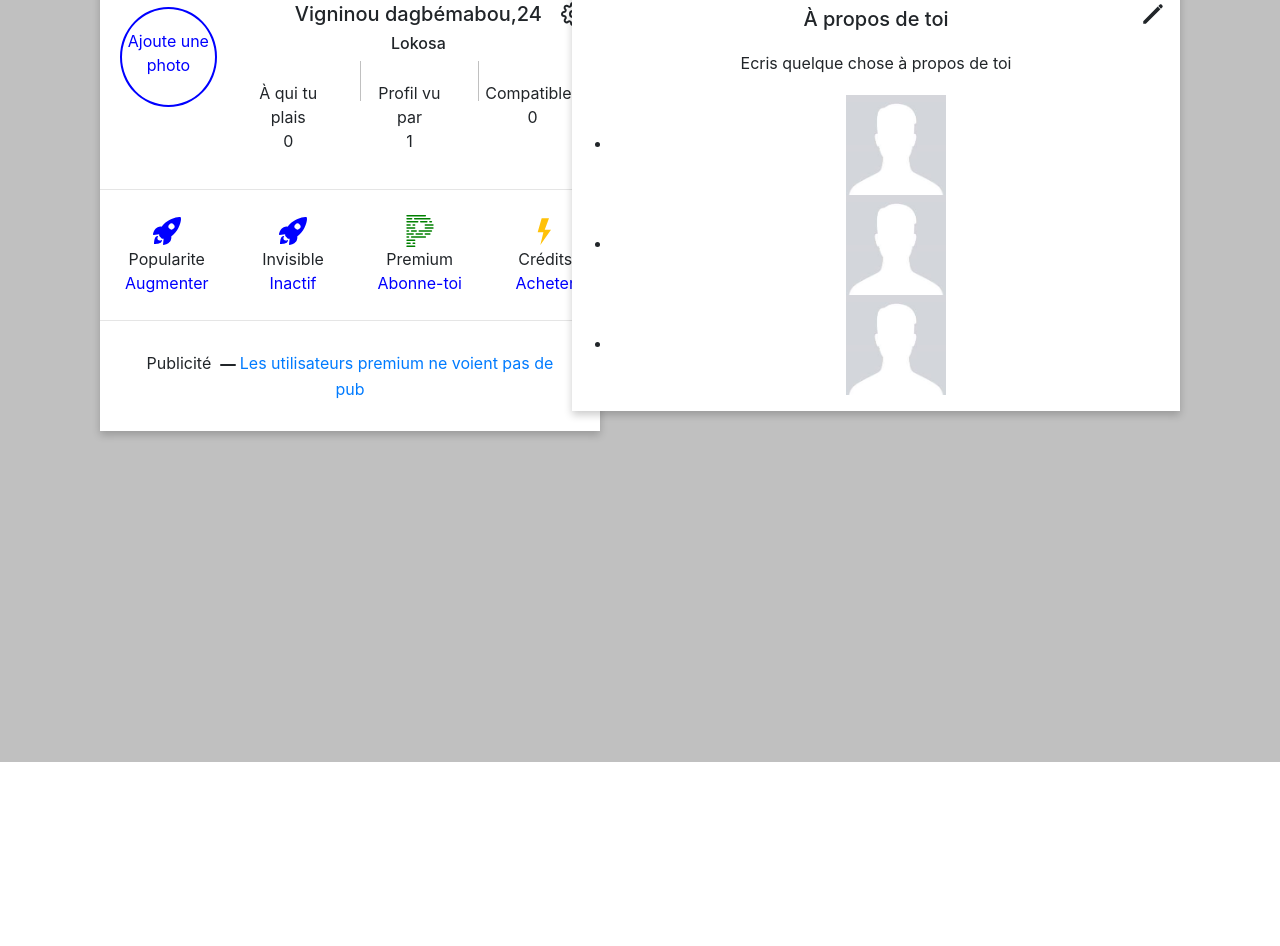
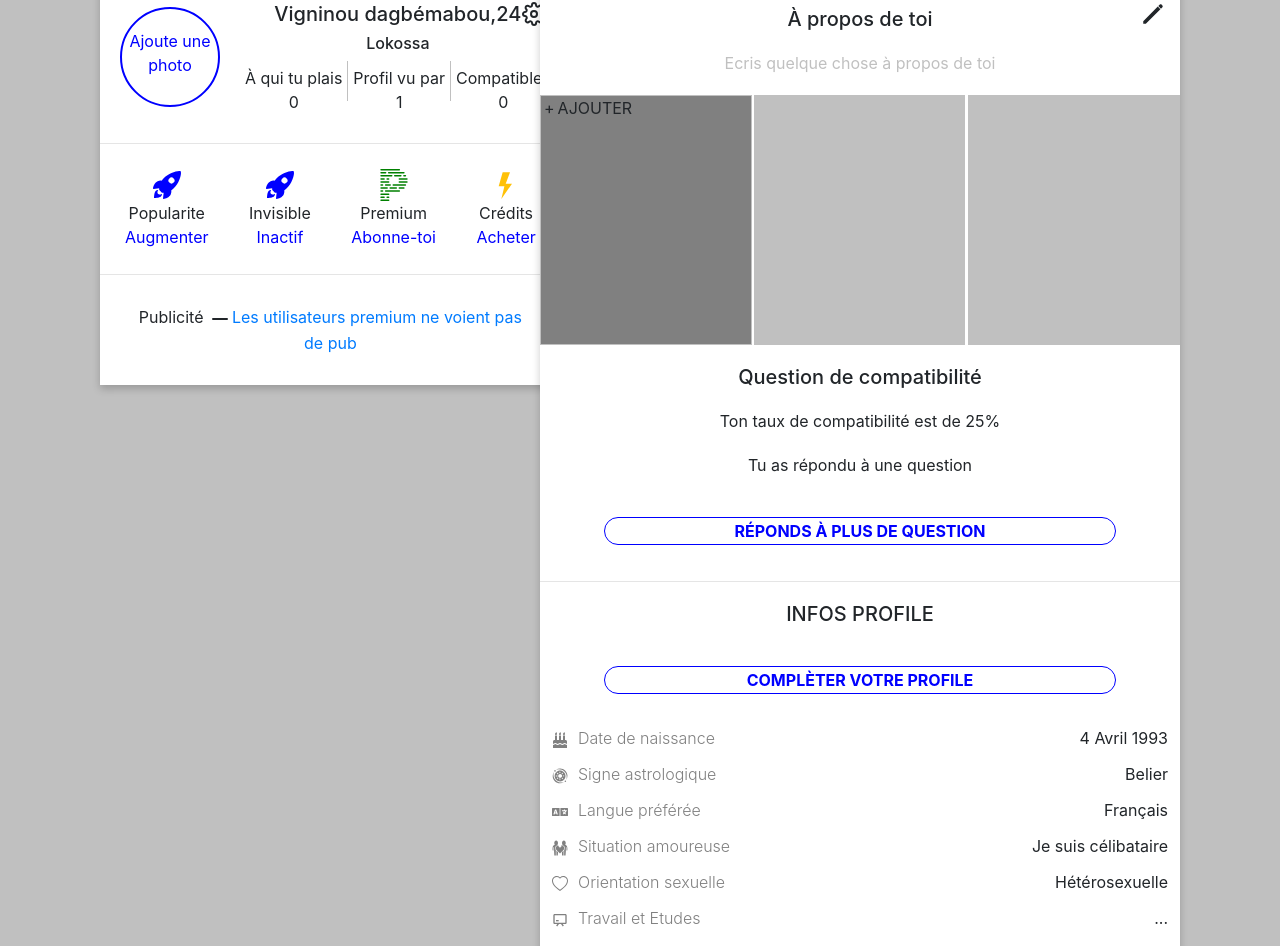
Before and after one commit to Dramani-devfullstack/solidar-ItProjectUnderSalomon, a React (Create React App) app in the folder dramani-app/: page / in a window 1280 px wide. Shown: the part 398-1344 px from the top of the page. Before the commit the page ends 1160 px from the top, so only its background shows below. Built offline with nearby package versions, Linux system fonts and the light colour scheme.

Commit message:
LeftSide, verification Box, achevé

```diff
--- a/dramani-app/src/ContentComponent/LeftSideBar.css
+++ b/dramani-app/src/ContentComponent/LeftSideBar.css
@@ -5,7 +5,7 @@
     left: 1;
     margin-top: 25px;
     margin-left: 100px;
-    width: 500px;
+    width: 36%;
     height: auto;
     background: #ffffff;
     box-shadow: 0 4px 8px 0 rgba(0, 0, 0, 0.2);
@@ -45,12 +45,11 @@
 }
 
 .profileView > p {
-    margin-left: 6px;
+    margin: 5px;
 }
 .vl {
     border-left: 1px solid silver;
     height: 40px;
-    margin-left: 6px;
   }
 
   .profileView > p >span {
--- a/dramani-app/src/ContentComponent/LeftSideBar.js
+++ b/dramani-app/src/ContentComponent/LeftSideBar.js
@@ -17,7 +17,7 @@ const LeftSideBar =()=> {
                 </div>
                 <div className="userName">
                     <h5 className="nameOfUser">Vigninou dagbémabou,24</h5>
-                    <h6 className="userCity">Lokosa</h6>
+                    <h6 className="userCity">Lokossa</h6>
                     <div className="profileView">
                         <p>
                             À qui tu plais <br/>
@@ -53,13 +53,13 @@ const LeftSideBar =()=> {
                 </div>
 
                 <div className="profileParamter1">
-                    <SiPrettier id="profileParamter1Icon"    size="2em" color="green"/>
+                    <SiPrettier id="profileParamter1Icon"   size="2em" color="green"/>
                     <span>Premium</span>
                     <span className="profileParamter1Span">Abonne-toi</span>
                 </div>
 
                 <div className="profileParamter1">
-                    <FcFlashOn id="profileParamter1Icon"   size="2em" />
+                    <FcFlashOn id="profileParamter1Icon"  size="2em" />
                     <span>Crédits</span>
                     <span className="profileParamter1Span">Acheter</span>
                 </div>
--- a/dramani-app/src/ContentComponent/RightSideBar.css
+++ b/dramani-app/src/ContentComponent/RightSideBar.css
@@ -5,25 +5,108 @@
     right: 0;
     margin-top: 25px;
     margin-right: 100px;
-    width: 47.5%;
+
+    width: 50%;
     height: auto;
     background: #ffffff;
     box-shadow: 0 4px 8px 0 rgba(0, 0, 0, 0.2);
 }
-
 .pencilIcon {
     position: absolute;
     top: 0;
     right: 0;
     margin: 15px;
 }
-
 .aboutUserBox > h5, p {
     margin: 20px;
 }
+.aboutUserBox >p {
+    margin: 20px;
+    color: silver;
+}
 
-.aboutUserBox >p {
+.aboutUserBoxImg {
+
+}
+.aboutUserBoxImg > span {
+    width: 250px;
+    height: 250px;
+    background-color: silver;
+    border: 1px solid silver;
+}
+.aboutUserBoxImg span:first-child {
+    margin-right: 2px;
+}
+.aboutUserBoxImg span:last-child {
+    margin-left: 3px;
+}
+.aboutUserBoxImg {
+    display: flex;
+    flex-direction: row;
+    justify-content: space-between;
+}
+
+.aboutUserBoxImg span:first-child{
+    position: relative;
+    background-color: gray;
+
+}
+
+.aboutUserBoxText{
+    position: absolute;
+    display: flex;
+}
 
 
+.compatibiliClass>h5 {
+    margin: 20px;
+}
 
+.aboutUserBox button {
+    width: 80%;
+    margin: 20px;
+    background-color: transparent;
+    border: 1px blue solid;
+    border-radius: 25px;
+    color: blue;
+    text-transform: uppercase;
+    font-weight: 700;
 }
+
+.profileInfo>button {
+
+    width: 80%;
+    margin: 20px;
+    background-color: transparent;
+    border: 1px blue solid;
+    border-radius: 25px;
+    color: blue;
+    text-transform: uppercase;
+    font-weight: 700;
+}
+
+.profileInfo>h5 {
+    margin: 20px;
+}
+
+.profileInfoBirth {
+    display: flex;
+    justify-content: space-between;
+    align-items: center;
+    margin: 12px;
+}
+
+.profileInfoBirth> div{
+    color: gray;
+    font-weight: 300;
+}
+
+#profileInfoFirstSpan{
+
+    margin-left: 10px;
+}
+
+.profileVerification>h5 {
+    text-transform: uppercase;
+    margin: 20px;
+}
--- a/dramani-app/src/ContentComponent/RightSideBar.js
+++ b/dramani-app/src/ContentComponent/RightSideBar.js
@@ -5,25 +5,97 @@ import { IoRocketSharp, IoPencilSharp } from "react-icons/io5";
 import { SiPrettier } from "react-icons/si";
 import { FcFlashOn, FcGallery } from "react-icons/fc";
 import { FiMinus } from "react-icons/fi";
+import { FaBirthdayCake, FaLanguage } from "react-icons/fa";
+import { GiStarSattelites, GiLovers } from "react-icons/gi";
+import { BsHeart } from "react-icons/bs";
+import { BiChalkboard } from "react-icons/bi";
+import { MdWork, MdSchool } from "react-icons/md";
 
 const RightSideBar =()=> {
      return (
-        <div  className="RightSideBarContent">
+        <div className="RightSideBarContent">
             <IoPencilSharp className="pencilIcon" size="1.5em" />
             <div className="aboutUserBox">
                 <h5>À propos de toi</h5>
                 <p>Ecris quelque chose à propos de toi</p>
+                <div className="aboutUserBoxImg">
+                    <span>
+                        <span className="aboutUserBoxText">
+                            <icon>+</icon>
+                            <span>AJOUTER</span>
+                        </span>
+                    </span>
+                    <span></span>
+                    <span></span>
+                </div>
+                <div className="compatibiliClass">
+                    <h5>Question de compatibilité</h5>
+                    <p>Ton taux de compatibilité est de 25%</p>
+                    <p>Tu as répondu à une question</p>
+                </div>
+                 <button>Réponds à plus de question</button>
+            </div>
+            <hr/>
+            <div className="profileInfo">
+                <h5>INFOS PROFILE</h5>
+                <button>Complèter votre profile</button>
+                <div className="profileInfoDetail">
+                    <div className="profileInfoBirth">
+                    <div><FaBirthdayCake/><span id="profileInfoFirstSpan">Date de naissance</span></div>
+                        <span>4 Avril 1993</span>
+                    </div>
+
+                    <div className="profileInfoBirth">
+                    <div><GiStarSattelites/><span id="profileInfoFirstSpan">Signe astrologique</span></div>
+                        <span>Belier</span>
+                    </div>
+
+                    <div className="profileInfoBirth">
+                    <div><FaLanguage/><span id="profileInfoFirstSpan">Langue préférée</span></div>
+                        <span>Français</span>
+                    </div>
+
+                    <div className="profileInfoBirth">
+                        <div><GiLovers/><span id="profileInfoFirstSpan">Situation amoureuse</span></div>
+                        <span>Je suis célibataire</span>
+                    </div>
+
+                    <div className="profileInfoBirth">
+                        <div><BsHeart/><span id="profileInfoFirstSpan">Orientation sexuelle</span></div>
+                        <span>Hétérosexuelle</span>
+                    </div>
+
+                    <div className="profileInfoBirth">
+                        <div><BiChalkboard/><span id="profileInfoFirstSpan">Travail et Etudes</span></div>
+                        <span>...</span>
+                    </div>
+
+                    <div className="profileInfoBirth">
+                    <div><MdWork/><span id="profileInfoFirstSpan">Emploi</span></div>
+                        <span></span>
+                    </div>
+
+                    <div className="profileInfoBirth">
+                    <div><MdSchool/><span id="profileInfoFirstSpan">Etudes</span></div>
+                        <span></span>
+                    </div>
+                </div>
+            </div>
+            <hr/>
+            <div className="profileVerification">
+                <h5>Vérification</h5>
                 <div>
-                    <ul>
-                        <li><img src="/image/user.jpg" width="100px" height="auto"   /></li>
-                        <li><img src="/image/user.jpg" width="100px" height="auto"   /></li>
-                        <li><img src="/image/user.jpg" width="100px" height="auto"   /></li>
-                    </ul>
 
                 </div>
 
+                <div className="itemVerification">
+                    <div className="itemVerification">
+
+                    </div>
+                </div>
+
+
             </div>
-
         </div>
      )
 
--- a/dramani-app/src/ContentComponent/content.css
+++ b/dramani-app/src/ContentComponent/content.css
@@ -1,6 +1,7 @@
 .Content{
+   position: relative;
    background: silver;
-   min-height: 100vh;
    display: flex;
+   min-height: 300vh;
 
 }
```
Also changed, not shown: 1 other file (tests, documents, lock files or other folders).
